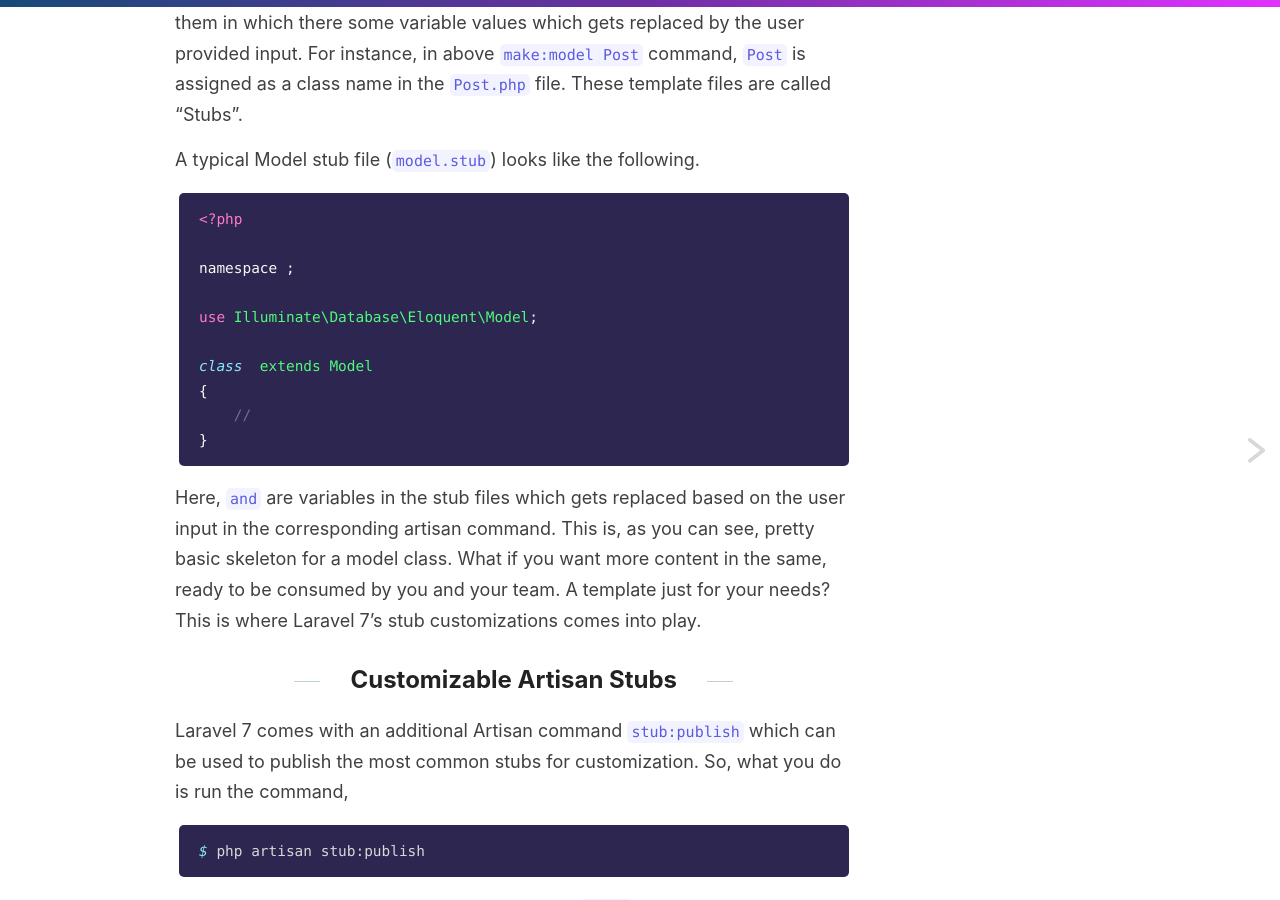
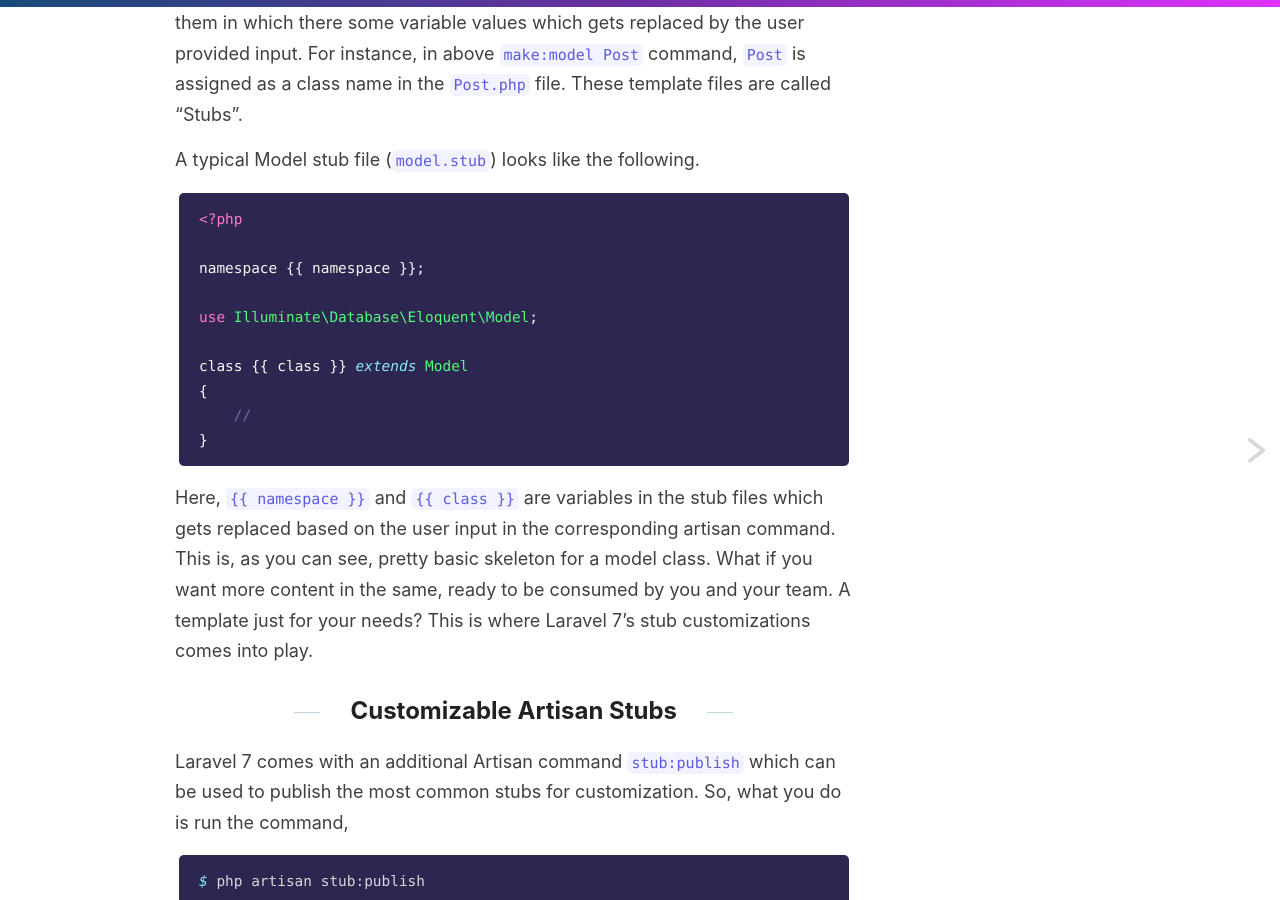
Before and after one commit to varunkumardev/amitmerchant1990.github.io, a Jekyll site: the page built from _posts/2020-03-12-customizable-artisan-stubs-laravel7.md, in a window 1280 px wide and 900 px high, scrolled down 988 px. Built offline with Jekyll 4.4.1, drawn with Linux system fonts in a browser that asks for light colours; comment, search, counter and statistics services are not loaded; some of the changed lines change nothing that is shown; some of the changed text lies outside the part shown.

Commit message:
Update 2020-03-12-customizable-artisan-stubs-laravel7.md

````diff
--- a/_posts/2020-03-12-customizable-artisan-stubs-laravel7.md
+++ b/_posts/2020-03-12-customizable-artisan-stubs-laravel7.md
@@ -35,17 +35,17 @@
 ```php
 <?php
 
-namespace {{ namespace }};
+namespace {% raw %}{{ namespace }}{% endraw %};
 
 use Illuminate\Database\Eloquent\Model;
 
-class {{ class }} extends Model
+class {% raw %}{{ class }}{% endraw %} extends Model
 {
     //
 }
 ```
 
-Here, `{{ namespace }}` and `{{ class }}` are variables in the stub files which gets replaced based on the user input in the corresponding artisan command. This is, as you can see, pretty basic skeleton for a model class. What if you want more content in the same, ready to be consumed by you and your team. A template just for your needs? This is where Laravel 7's stub customizations comes into play.
+Here, `{% raw %}{{ namespace }}{% endraw %}` and `{% raw %}{{ class }}{% endraw %}` are variables in the stub files which gets replaced based on the user input in the corresponding artisan command. This is, as you can see, pretty basic skeleton for a model class. What if you want more content in the same, ready to be consumed by you and your team. A template just for your needs? This is where Laravel 7's stub customizations comes into play.
 
 ## Customizable Artisan Stubs
 
@@ -66,12 +66,12 @@
 ```php
 <?php
 
-namespace {{ namespace }};
+namespace {% raw %}{{ namespace }}{% endraw %};
 
 use Illuminate\Database\Eloquent\Model;
 use Illuminate\Database\Eloquent\SoftDeletes;
 
-class {{ class }} extends Model
+class {% raw %}{{ class }}{% endraw %} extends Model
 {
     use SoftDeletes;
 
````
